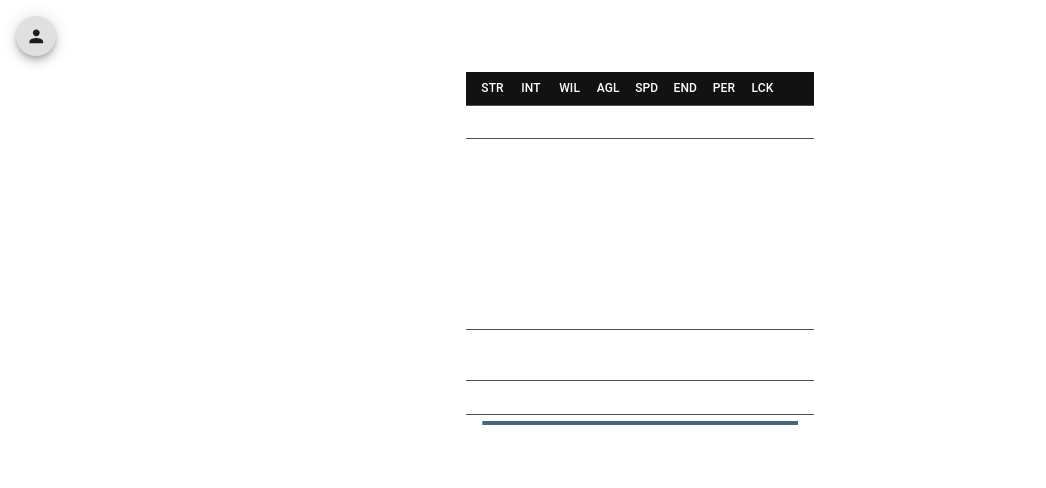
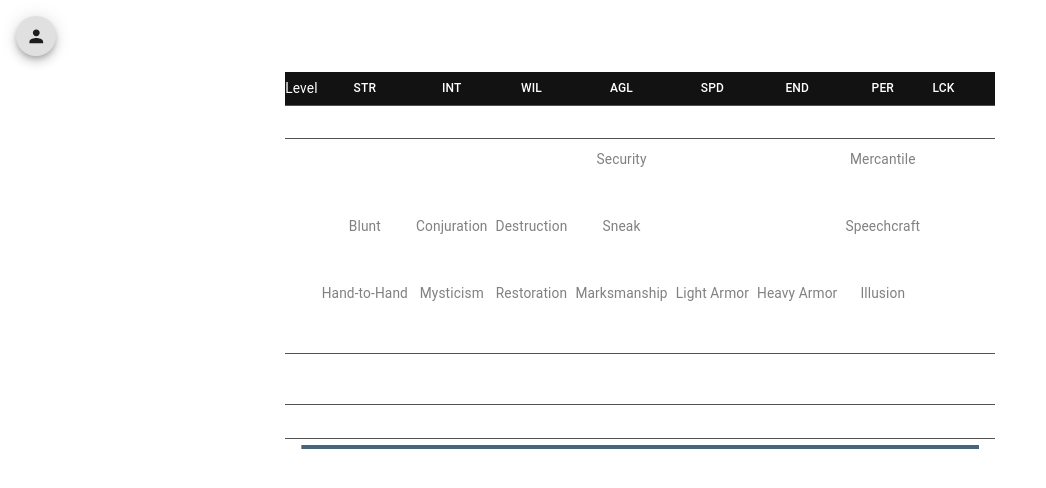
Before and after one commit to ScottMcDermid/oblivion-planner, a Next.js app: page / in a window 1280 px wide. Shown: the top 488 px of the page, without its empty margins (0-1046 px from the left). Built offline with nearby package versions, Linux system fonts and the light colour scheme.

Commit message:
added toggle buttons for skill selections

```diff
--- a/src/app/page.tsx
+++ b/src/app/page.tsx
@@ -237,10 +237,10 @@ export default function Home() {
                   <TableHead className="sticky">
                     <TableRow>
                       <TableCell align="center" component="th" className="px-0">
-                        <Typography className="hidden lg:show">
+                        <Typography className="hidden lg:block">
                           Level
                         </Typography>
-                        <Typography className="show lg:hidden">LVL</Typography>
+                        <Typography className="block lg:hidden">LVL</Typography>
                       </TableCell>
                       {attributes.map((attribute) => (
                         <TableCell
--- a/src/components/LevelRow.tsx
+++ b/src/components/LevelRow.tsx
@@ -1,4 +1,7 @@
-import attributes from "@/data/attributes";
+import attributes, {
+  skillsByAttribute,
+  getRemainingSkillUpsForMaxAttribute,
+} from "@/data/attributes";
 import type { Attribute } from "@/data/attributes";
 import { Level } from "@/types/level";
 import {
@@ -10,6 +13,7 @@ import {
 } from "@mui/material";
 import DeleteIcon from "@mui/icons-material/Delete";
 import EditIcon from "@mui/icons-material/Edit";
+import { MAX_SKILL_LEVEL, Skill, SkillsSet } from "@/data/skills";
 
 export default function DropDown({
   level,
@@ -22,6 +26,18 @@ export default function DropDown({
   onRemoveHandler?: () => void;
   onModifyHandler?: () => void;
 }) {
+  const getExtraSkillUpsForAttribute = (
+    attribute: Attribute,
+    skills: SkillsSet,
+  ): number => {
+    return (
+      skillsByAttribute[attribute].reduce((sum, skill: Skill) => {
+        const remaining = MAX_SKILL_LEVEL - skills[skill];
+        return sum + remaining;
+      }, 0) - getRemainingSkillUpsForMaxAttribute(level.attributes[attribute])
+    );
+  };
+
   return (
     <TableRow key={level.level}>
       <TableCell align="center" className="px-0">
@@ -29,6 +45,13 @@ export default function DropDown({
       </TableCell>
       {attributes.map((attribute: Attribute) => (
         <TableCell key={attribute} align="center" className="px-0">
+          <Tooltip
+            {...(attribute !== "LCK"
+              ? {
+                  title: `${getRemainingSkillUpsForMaxAttribute(level.attributes[attribute])} skill ups to go (${getExtraSkillUpsForAttribute(attribute, level.skills)} extra)`,
+                }
+              : { title: "" })}
+          >
             <Typography
               {...(previousLevel &&
               level.attributes[attribute] > previousLevel.attributes[attribute]!
@@ -37,6 +60,7 @@ export default function DropDown({
             >
               {level.attributes[attribute]}
             </Typography>
+          </Tooltip>
         </TableCell>
       ))}
       <TableCell className="hidden 2xl:table-cell px-0" align="center">
--- a/src/components/ModifyLevelRow.tsx
+++ b/src/components/ModifyLevelRow.tsx
@@ -1,6 +1,8 @@
 import attributes, {
   attributesSetTemplate,
   getAttributeBonusFromSkillUps,
+  getAttributeFromSkill,
+  MAX_ATTRIBUTE_LEVEL,
   skillsByAttribute,
 } from "@/data/attributes";
 import type { Attribute, AttributesSet } from "@/data/attributes";
@@ -16,7 +18,12 @@ import {
   Typography,
 } from "@mui/material";
 import SkillSelector from "./SkillSelector";
-import skills, { Skill, SkillsSet, skillsSetTemplate } from "@/data/skills";
+import skills, {
+  MAX_SKILL_LEVEL,
+  Skill,
+  SkillsSet,
+  skillsSetTemplate,
+} from "@/data/skills";
 import { useEffect, useState } from "react";
 import LevelRow from "./LevelRow";
 import { applyLevelUpToLevel } from "@/services/Level";
@@ -34,6 +41,7 @@ export default function ModifyLevelRow({
 }) {
   const NUM_MAJOR_SKILL_UPS_PER_LEVEL = 10;
   const NUM_RAISED_ATTRIBUTES = 3;
+  const DEFAULT_SKILL_INCREMENT = 10;
 
   const [nextLevel, setNextLevel] = useState<Level>(levelTemplate);
   const [attributeBonuses, setAttributeBonuses] = useState<AttributesSet>(
@@ -56,6 +64,35 @@ export default function ModifyLevelRow({
       return sum;
     }, 0),
   );
+
+  const handleSkillSelected = (skill: Skill) => {
+    const attribute = getAttributeFromSkill(skill);
+    const selectedSkills = [
+      skill,
+      ...skillsByAttribute[attribute].filter(
+        (attributeSkill) =>
+          skillUps[attributeSkill] > 0 && attributeSkill !== skill,
+      ),
+    ];
+
+    const remainingSkillUps = MAX_SKILL_LEVEL - level.skills[skill];
+    const skillUpIncrement =
+      selectedSkills.length === 1
+        ? Math.min(DEFAULT_SKILL_INCREMENT, remainingSkillUps)
+        : Math.floor(DEFAULT_SKILL_INCREMENT / selectedSkills.length);
+
+    setSkillUps({
+      ...skillUps,
+      ...selectedSkills.reduce(
+        (skills, skill) => ({ ...skills, [skill]: skillUpIncrement }),
+        {},
+      ),
+    });
+
+    // check attribute associated with skill
+    if (!raisedAttributes.includes(attribute))
+      setRaisedAttributes([...raisedAttributes, attribute]);
+  };
 
   const handleAttributeToggle = (value: Attribute) => {
     const currentIndex = raisedAttributes.indexOf(value);
@@ -80,13 +117,16 @@ export default function ModifyLevelRow({
           },
           0,
         );
-        const attributeBonus = getAttributeBonusFromSkillUps(attributeSkillUps);
+        const attributeBonus = getAttributeBonusFromSkillUps(
+          level.attributes[attribute],
+          attributeSkillUps,
+        );
         return { ...attributeBonuses, [attribute]: attributeBonus };
       },
       attributesSetTemplate,
     );
     setAttributeBonuses(newAttributeBonuses);
-  }, [skillUps]);
+  }, [skillUps, level.attributes]);
 
   useEffect(() => {
     setNumMajorSkillUps(
@@ -122,7 +162,7 @@ export default function ModifyLevelRow({
         {attributes.map((attribute) => (
           <TableCell key={attribute} className="px-0">
             {skillsByAttribute[attribute].map((skill) => (
-              <Box key={skill} className="pb-2">
+              <Box key={`${level.level}-${skill}`} className="pb-2">
                 <SkillSelector
                   skill={skill}
                   color={
@@ -134,16 +174,11 @@ export default function ModifyLevelRow({
                   }
                   value={level.skills[skill] + skillUps[skill]}
                   major={majorSkills.includes(skill)}
-                  incrementHandler={() =>
+                  selectHandler={() => handleSkillSelected(skill)}
+                  unselectHandler={() =>
                     setSkillUps({
                       ...skillUps,
-                      [skill]: skillUps[skill] + 1,
-                    })
-                  }
-                  decrementHandler={() =>
-                    setSkillUps({
-                      ...skillUps,
-                      [skill]: skillUps[skill] - 1,
+                      [skill]: 0,
                     })
                   }
                 />
@@ -171,13 +206,14 @@ export default function ModifyLevelRow({
               {...(raisedAttributes.includes(attribute)
                 ? { color: "secondary" }
                 : {})}
-              className="h-full selfCenter show lg:hidden"
+              className="h-full selfCenter block lg:hidden"
             >
               {`+${attributeBonuses[attribute]}`}
             </Typography>
             <Checkbox
               key={attribute}
               color="default"
+              disabled={level.attributes[attribute] >= MAX_ATTRIBUTE_LEVEL}
               checked={raisedAttributes.includes(attribute)}
               onChange={() => {
                 handleAttributeToggle(attribute);
--- a/src/components/SkillSelector.tsx
+++ b/src/components/SkillSelector.tsx
@@ -1,61 +1,57 @@
 import Box from "@mui/material/Box";
-import AddIcon from "@mui/icons-material/Add";
-import RemoveIcon from "@mui/icons-material/Remove";
-import { shorthandBySkill, Skill } from "@/data/skills";
-import { IconButton, Typography } from "@mui/material";
+import { MAX_SKILL_LEVEL, shorthandBySkill, Skill } from "@/data/skills";
+import { ToggleButton, Typography } from "@mui/material";
+import { useEffect, useState } from "react";
 
 export default function SkillSelector({
   skill,
   major,
   value,
   color = "",
-  incrementHandler,
-  decrementHandler,
+  selectHandler,
+  unselectHandler,
 }: {
   skill: Skill;
   major: boolean;
   value: number;
   color?: string;
-  incrementHandler: () => void;
-  decrementHandler: () => void;
+  selectHandler: () => void;
+  unselectHandler: () => void;
 }) {
+  const [selected, setSelected] = useState<boolean>(false);
+
+  useEffect(() => {
+    if (selected) selectHandler();
+    else unselectHandler();
+  }, [selected]);
+
   return (
-    <Box className="flex flex-col my-3 max-w-6">
+    <Box className="flex flex-col m-1">
       <Typography
         {...(major ? { color: "default" } : { color: "grey" })}
         className="text-center text-xs whitespace-nowrap"
       >
-        <Typography className="hidden lg:show">
+        <Typography className="hidden lg:block">
           {skill}
           {major ? "*" : ""}
         </Typography>
-        <Typography className="show lg:hidden">
+        <Typography className="block lg:hidden">
           {shorthandBySkill[skill]}
           {major ? "*" : ""}
         </Typography>
       </Typography>
-      <Box className="flex lg:flex-row flex-col flex-col-reverse">
-        <IconButton
-          aria-label={`decrement ${skill}`}
-          size="small"
-          onClick={() => decrementHandler()}
-        >
-          <RemoveIcon fontSize="small" />
-        </IconButton>
-        <Typography
-          color={color}
-          className="text-sm lg:flex-grow content-center text-center"
-        >
-          {value}
-        </Typography>
-        <IconButton
-          aria-label={`increment ${skill}`}
-          size="small"
-          onClick={() => incrementHandler()}
-        >
-          <AddIcon fontSize="small" />
-        </IconButton>
-      </Box>
+      <ToggleButton
+        className="p-1"
+        disabled={value >= MAX_SKILL_LEVEL}
+        value={selected}
+        selected={selected}
+        onClick={() => {
+          setSelected(!selected);
+        }}
+        aria-label={`select ${skill}`}
+      >
+        <Typography color={color}>{value}</Typography>
+      </ToggleButton>
     </Box>
   );
 }
--- a/src/data/attributes.ts
+++ b/src/data/attributes.ts
@@ -15,6 +15,10 @@ export type AttributesModifier = Partial<AttributesSet>;
 export type AttributesSet = {
   [key in Attribute]: number;
 };
+
+export const MAX_ATTRIBUTE_LEVEL = 100;
+export const MAX_ATTRIBUTE_BONUS = 5;
+export const SKILL_UPS_FOR_MAX_ATTRIBUTE_BONUS = 10;
 
 export const baseAttributes: AttributesSet = {
   STR: 40,
@@ -49,12 +53,28 @@ export const skillsByAttribute: { [key in Attribute]: Skill[] } = {
   LCK: [],
 };
 
-export function getAttributeBonusFromSkillUps(numSkillUps: number): number {
+export const getAttributeFromSkill = (skill: Skill): Attribute => {
+  const attribute = attributes.filter((attribute) =>
+    skillsByAttribute[attribute].includes(skill),
+  )[0];
+  return attribute;
+};
+
+export const getRemainingSkillUpsForMaxAttribute = (level: number): number => {
+  const remaining = MAX_ATTRIBUTE_LEVEL - level;
+  return (remaining / MAX_ATTRIBUTE_BONUS) * SKILL_UPS_FOR_MAX_ATTRIBUTE_BONUS;
+};
+
+export function getAttributeBonusFromSkillUps(
+  attributeLevel: number,
+  numSkillUps: number,
+): number {
+  const remainingLevels = MAX_ATTRIBUTE_LEVEL - attributeLevel;
   if (numSkillUps <= 0) return 1;
   if (numSkillUps <= 4) return 2;
   if (numSkillUps <= 7) return 3;
   if (numSkillUps <= 9) return 4;
-  return 5;
+  return Math.min(remainingLevels, 5);
 }
 
 const attributes: Attribute[] = [
--- a/src/data/skills.ts
+++ b/src/data/skills.ts
@@ -45,6 +45,7 @@ export type SkillShorthand =
   | "SPE";
 
 export type SkillsModifier = Partial<SkillsSet>;
+export const MAX_SKILL_LEVEL = 100;
 
 export type SkillsSet = {
   [key in Skill]: number;
```
Lines whose indentation alone changed are shown as unchanged.
